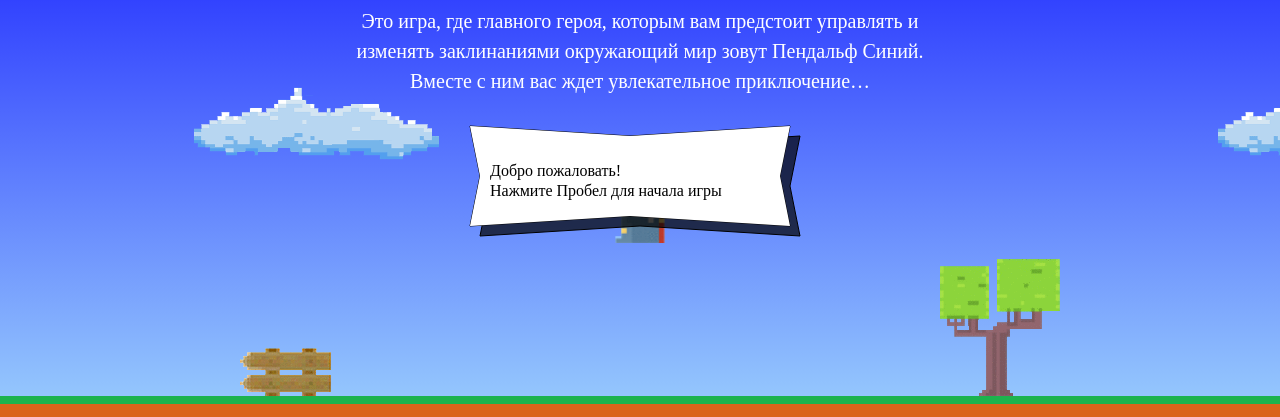
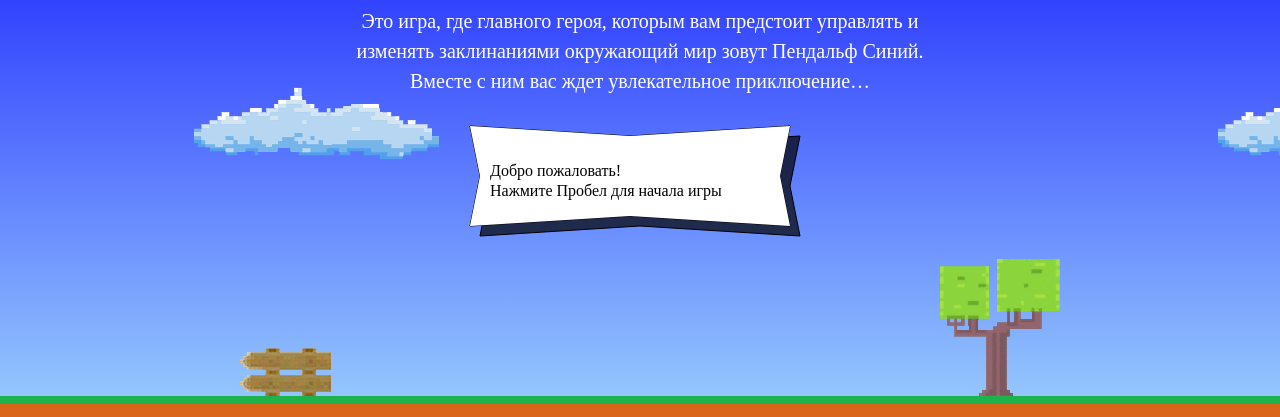
Before and after one commit to SvetlanaDubovik/230066-code-and-magick, a website: page index.html in a window 1280 px wide. Shown: the part 203-620 px from the top of the page. Drawn offline with Linux system fonts and the light colour scheme; a web font is replaced by a local one.

Commit message:
Изменнила вычисление y-координаты положения мага

```diff
--- a/index.html
+++ b/index.html
@@ -170,7 +170,7 @@
     <script>
         var fireballSize = 22,
             wizardSpeed = 3,
-            wizardWidth = 70,
+            wizardWidth = 20,
             getFireballSpeed,
             getWizardHeight,
             getWizardX,
@@ -189,7 +189,7 @@
         }
 
         getWizardY = function (height) {
-            return height / 3 - getWizardHeight(wizardWidth) / 2;
+            return height / 3 - getWizardHeight(wizardWidth);
         }
     </script>
     <script src="./js/game.js"></script>
```
